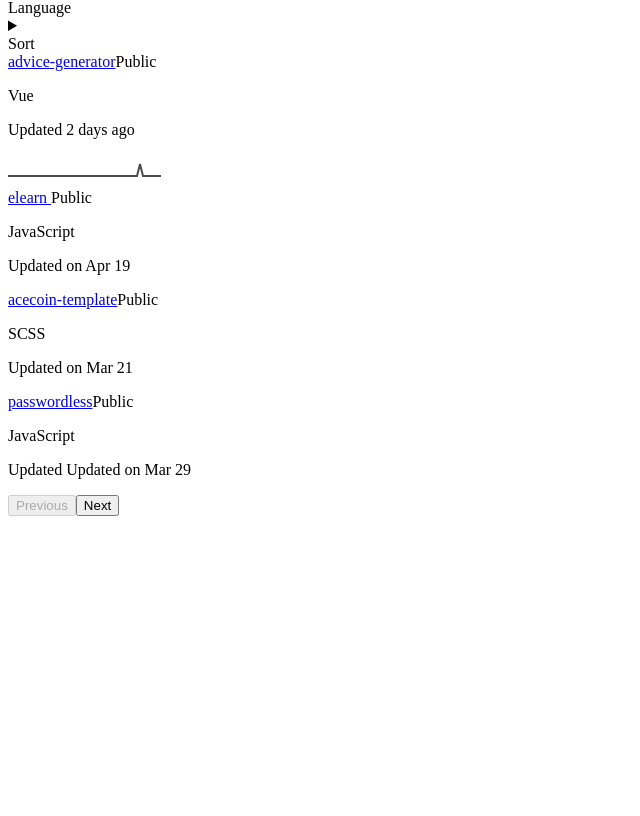
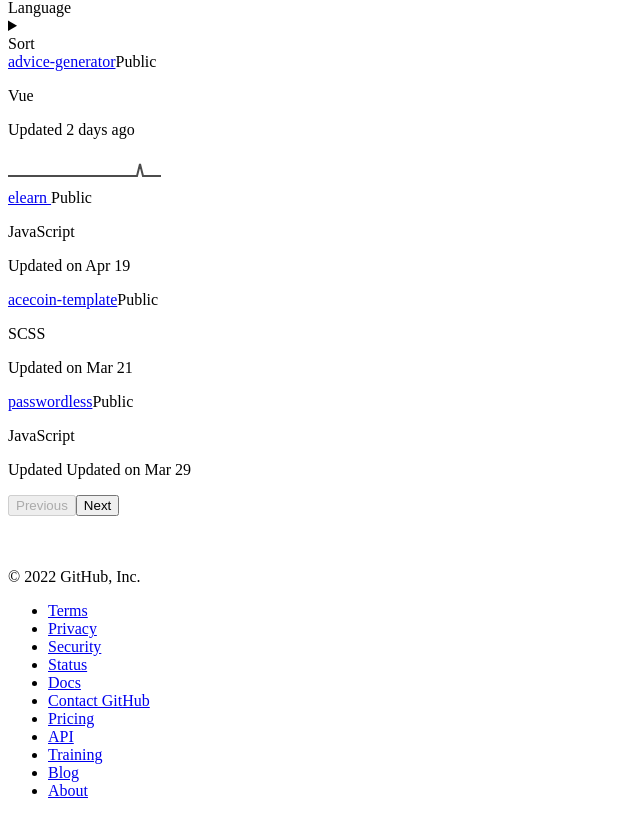
Before and after one commit to realabdullah/github-repolist-clone, a Nuxt app: page / in a window 1280 px wide. Shown: the part 1124-1940 px from the top of the page, without its empty margins (0-640 px from the left). Before the commit the page ends 1648 px from the top, so only its background shows below. Built offline with nearby package versions, Linux system fonts and the light colour scheme.

Commit message:
FooterContent

```diff
--- /dev/null
+++ b/components/FooterContent.vue
@@ -0,0 +1,62 @@
+<template>
+  <div class="footer__content">
+    <div class="footer__first__content">
+      <div>
+        <svg
+          class="footer__logo"
+          height="32"
+          aria-hidden="true"
+          viewBox="0 0 16 16"
+          version="1.1"
+          width="32"
+          data-view-component="true"
+        >
+          <path
+            fill-rule="evenodd"
+            fill="none"
+            d="M8 0C3.58 0 0 3.58 0 8c0 3.54 2.29 6.53 5.47 7.59.4.07.55-.17.55-.38 0-.19-.01-.82-.01-1.49-2.01.37-2.53-.49-2.69-.94-.09-.23-.48-.94-.82-1.13-.28-.15-.68-.52-.01-.53.63-.01 1.08.58 1.23.82.72 1.21 1.87.87 2.33.66.07-.52.28-.87.51-1.07-1.78-.2-3.64-.89-3.64-3.95 0-.87.31-1.59.82-2.15-.08-.2-.36-1.02.08-2.12 0 0 .67-.21 2.2.82.64-.18 1.32-.27 2-.27.68 0 1.36.09 2 .27 1.53-1.04 2.2-.82 2.2-.82.44 1.1.16 1.92.08 2.12.51.56.82 1.27.82 2.15 0 3.07-1.87 3.75-3.65 3.95.29.25.54.73.54 1.48 0 1.07-.01 1.93-.01 2.2 0 .21.15.46.55.38A8.013 8.013 0 0016 8c0-4.42-3.58-8-8-8z"
+          ></path>
+        </svg>
+      </div>
+      <p class="__copyright">© 2022 GitHub, Inc.</p>
+    </div>
+
+    <div class="footer__second__content">
+      <ul class="footer__links">
+        <li>
+          <a class="footer__link" href="#">Terms</a>
+        </li>
+        <li>
+          <a class="footer__link" href="#">Privacy</a>
+        </li>
+        <li>
+          <a class="footer__link" href="#">Security</a>
+        </li>
+        <li>
+          <a class="footer__link" href="#">Status</a>
+        </li>
+        <li>
+          <a class="footer__link" href="#">Docs</a>
+        </li>
+        <li>
+          <a class="footer__link" href="#">Contact GitHub</a>
+        </li>
+        <li>
+          <a class="footer__link" href="#">Pricing</a>
+        </li>
+        <li>
+          <a class="footer__link" href="#">API</a>
+        </li>
+        <li>
+          <a class="footer__link" href="#">Training</a>
+        </li>
+        <li>
+          <a class="footer__link" href="#">Blog</a>
+        </li>
+        <li>
+          <a class="footer__link" href="#">About</a>
+        </li>
+      </ul>
+    </div>
+  </div>
+</template>
--- a/pages/index.vue
+++ b/pages/index.vue
@@ -10,7 +10,7 @@
       </div>
     </main>
     <footer>
-
+      <FooterContent />
     </footer>
   </div>
 </template>
```
